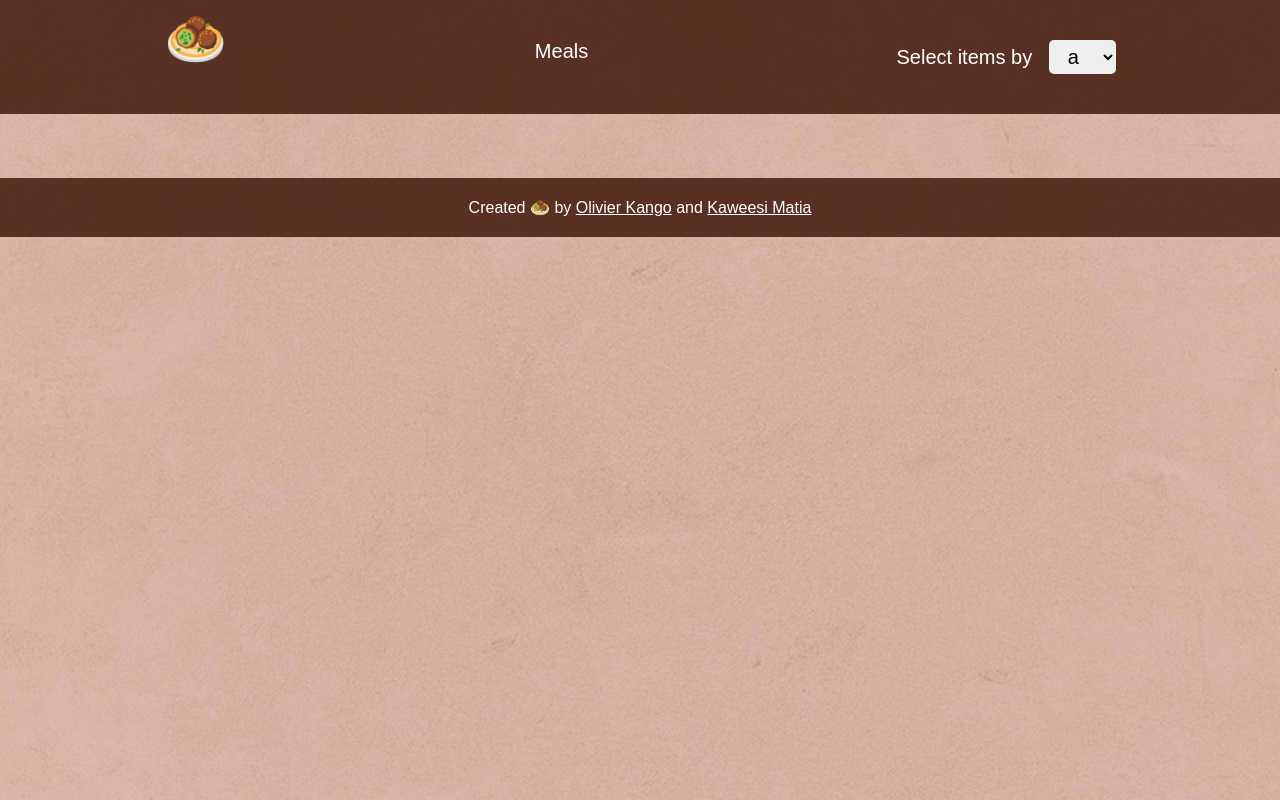
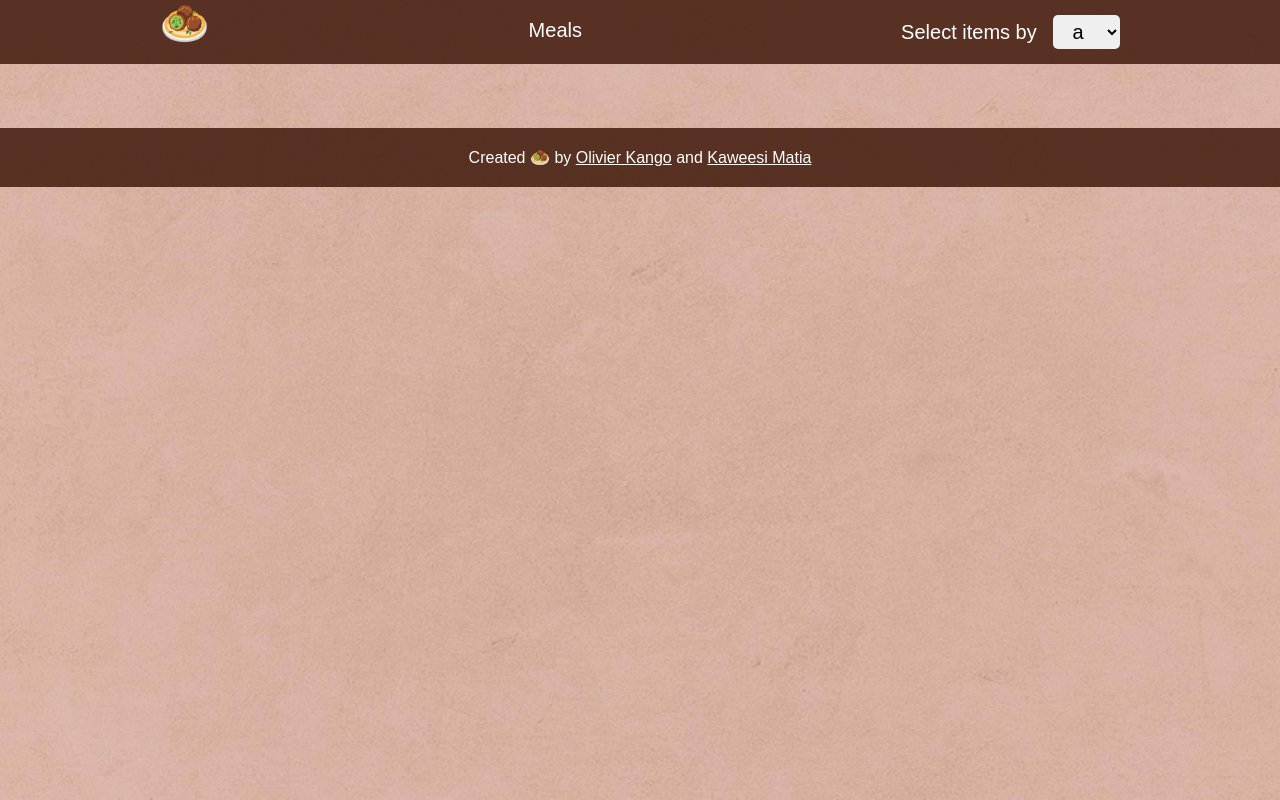
Before and after one commit to Olivier-Kango/Capstone-API-based-webapp, a website built with webpack: page src/index.html in a window 1280 px wide. Built offline with nearby package versions, Linux system fonts and the light colour scheme; no server answers.

Commit message:
Add some styling

```diff
--- a/src/style.css
+++ b/src/style.css
@@ -11,7 +11,6 @@ body {
 .first_flex {
   display: flex;
   justify-content: space-around;
-  padding: 10px;
   font-size: 20px;
   list-style-type: none;
 }
@@ -30,7 +29,7 @@ header {
 
 header nav ul li {
   color: white;
-  padding: 30px 0;
+  padding: 15px 0;
 }
 
 .identification-ul {
@@ -49,11 +48,10 @@ ul.comments li {
 }
 
 header nav ul li:nth-child(1) {
-  font-size: 50px;
+  font-size: 40px;
   padding: 0;
   margin: 0;
   height: min-content;
-  margin-bottom: 10px;
 }
 
 footer p {
@@ -137,6 +135,7 @@ button {
 .title_box {
   align-items: center;
   height: 60px;
+  margin: 10px;
 }
 
 .likes {
@@ -171,10 +170,6 @@ button {
     align-items: center;
   }
 
-  header nav ul li {
-    padding: 10px;
-  }
-
   header nav ul li:nth-child(3) {
     padding-bottom: 25px;
   }
@@ -187,6 +182,10 @@ button {
     padding: 0;
     margin: 0;
   }
+}
+
+.meals {
+  margin-top: 4px;
 }
 
 /* POPUP */
```
